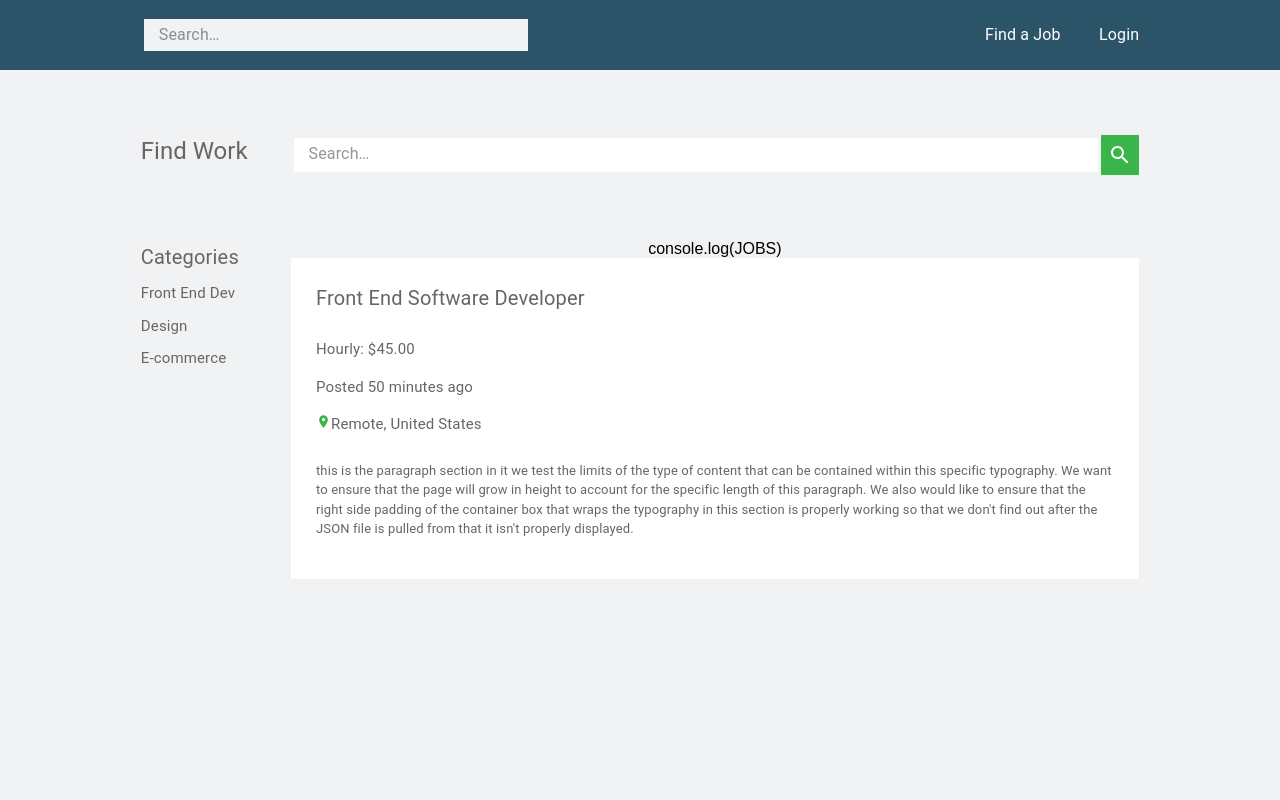
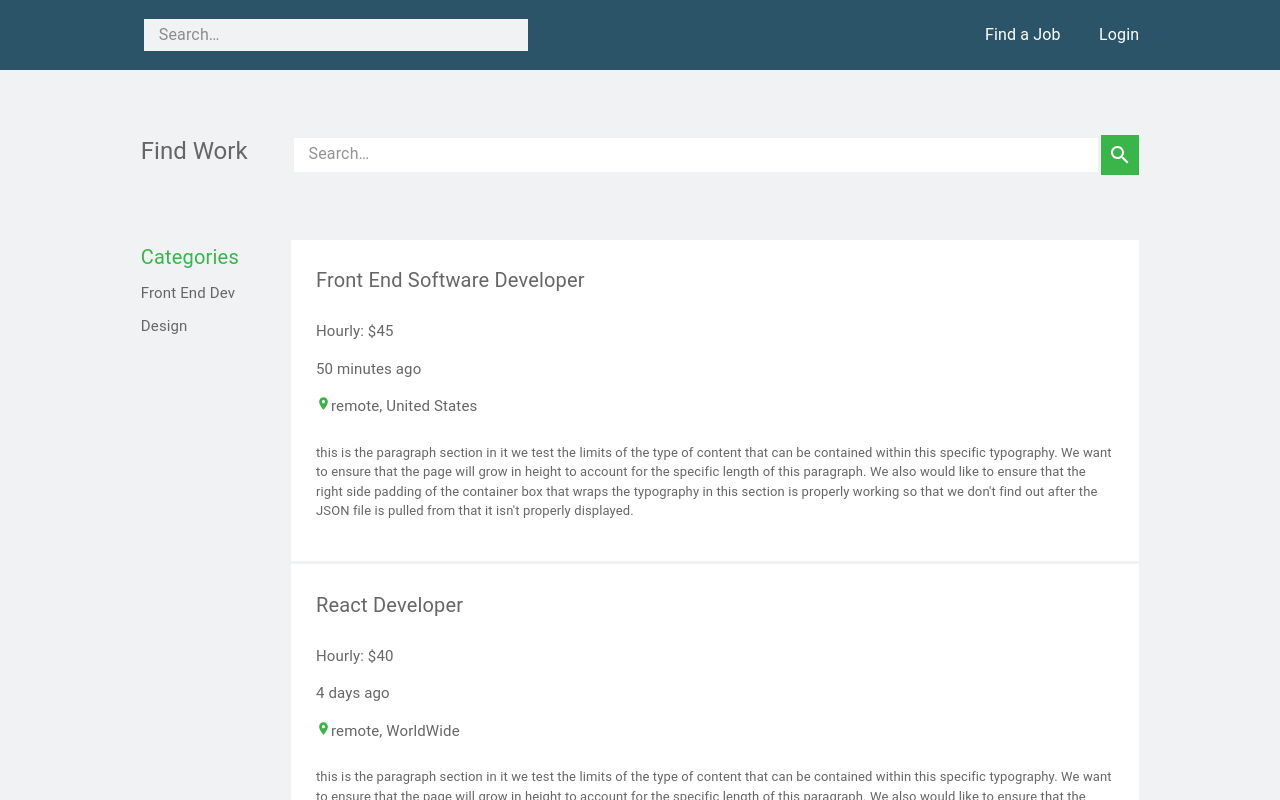
Before and after one commit to Tkogiah/upwork-clone, a React (Create React App) app: page /jobs in a window 1280 px wide. Shown: the top 800 px of the page. Built offline with nearby package versions, Linux system fonts and the light colour scheme.

Commit message:
completed job board page

```diff
--- a/src/App.js
+++ b/src/App.js
@@ -1,10 +1,9 @@
 import "./styles.css";
 import { Routes, Route, Link, useNavigate } from "react-router-dom";
 import Login from "./Login.js";
-import JobBoard from "./JobBoard";
-import JobDetail from "./JobDetail";
 import { useEffect } from "react";
 
+import JobDetail from "./JobDetail";
 import JOBS from './Jobs.js'
 import { useState } from "react";
 import Layout from "./Layout";
@@ -26,7 +25,7 @@ export default function App() {
     <div className="App">
       <Routes>
         <Route path="/" element={<Login setLoggedIn={setLoggedIn}/>} />
-        <Route path="/jobs" element={<Layout setAllJobs={setAllJobs} />}/>
+        <Route path="/jobs" element={<Layout allJobs={ allJobs }/>}/>
         <Route path="/job/:id" element={<JobDetail />} />
       </Routes>
     </div>
--- /dev/null
+++ b/src/Categories.js
@@ -0,0 +1,19 @@
+import { Box } from "@mui/system";
+import React from "react";
+import { AsideTypography } from "./StyledComponents";
+
+export function Categories({JOB_CATEGORIES, setCurrentCategory, currentCategory}) {
+
+    return (
+    <>
+        { JOB_CATEGORIES.map(category => (
+            <Box key={category}>
+                <AsideTypography
+                sx={currentCategory === category ? {color: "#39B54A"}: {}}
+                onClick={() => setCurrentCategory(category)}>
+                    {category}
+                </AsideTypography>
+            </Box>
+        ))}
+    </>)
+}
--- a/src/JobBoard.js
+++ b/src/JobBoard.js
@@ -1,12 +1,16 @@
-import { Box } from "@mui/system";
 import { ColumnBox, MainTypography } from "./StyledComponents"
 import LocationOnIcon from '@mui/icons-material/LocationOn';
+import { Link } from "react-router-dom";
 
-export default function JobBoard({setAllJobs}) {
+export default function JobBoard({ filteredJobs }) {
   return (
     <>
-    console.log(JOBS)
-      <ColumnBox BGC='white' sx={{
+    { filteredJobs.map(job => {
+      return (
+        <ColumnBox
+        key={ job.id }
+        BGC='white'
+        sx={{
         width: '100%',
         height: 'auto',
         boxSizing: 'border-box',
@@ -16,26 +20,29 @@ export default function JobBoard({setAllJobs}) {
             boxSizing: 'border-box',
             padding: '3% 3%'
           }}>
+            <Link style={{color: '#666666', textDecoration: 'none'}} to={`/job/${job.id}`}>
               <MainTypography
-            onClick={() => setAllJobs(true)}
               sx={{
               fontSize: '20px',
               paddingBottom: '25px'
               }}>
-            Front End Software Developer
+
+                {job.title}
+              </MainTypography>
+            </Link>
+            <MainTypography>
+              Hourly: ${job.hourlyUSD}
             </MainTypography>
             <MainTypography>
-            Hourly: $45.00
-          </MainTypography>
-          <MainTypography>
-            Posted 50 minutes ago
+              {job.postedTime}
             </MainTypography>
             <MainTypography>
               <LocationOnIcon sx={{
                 color: '#39B54A',
                 fontSize: '15px'
               }}/>
-            Remote, United States
+              {job.remote ? 'remote, ' : ''}
+              {job.location}
             </MainTypography>
             <MainTypography sx={{
               paddingTop: '10px',
@@ -45,6 +52,9 @@ export default function JobBoard({setAllJobs}) {
             </MainTypography>
           </ColumnBox>
         </ColumnBox>
+      )
+    }) }
+
     </>
   );
 }
--- a/src/Layout.js
+++ b/src/Layout.js
@@ -1,18 +1,35 @@
-import { Box } from "@mui/system";
-import { RowBox, LayoutBox, ColumnBox, AsideTypography, Search, SearchButton, StyledInputBase} from "./StyledComponents"
-import SearchIcon from '@mui/icons-material/Search'
+import { Categories } from './Categories';
+import { SearchLayout } from './SearchLayout';
+import { RowBox, LayoutBox, ColumnBox, AsideTypography } from "./StyledComponents"
+import { useState } from 'react';
 
 import Navbar from "./Navbar";
 import JobBoard from "./JobBoard";
 
-export default function Layout({setAllJobs}) {
-  return (
-    <Box>
+
+export default function Layout({ allJobs }) {
+    const[currentCategory, setCurrentCategory] = useState(allJobs)
+
+    const JOB_CATEGORIES = []
+    const FILTERED_JOBS = []
+
+    for(let job of allJobs) {
+        if(!JOB_CATEGORIES.includes(job.category)) {
+            JOB_CATEGORIES.push(job.category)
+        }
+    }
+    for(let job of allJobs) {
+        if (job.category === currentCategory) {
+            FILTERED_JOBS.push(job)
+        }
+    }
+    console.log(FILTERED_JOBS)
+    return (
+    <ColumnBox>
       <Navbar />
       <LayoutBox>
             <RowBox sx={{
             width: '100%',
-            height: '100%',
             boxSizing: 'border-box'
             }}>
                 {/* LEFT SIDE CONTAINER */}
@@ -28,46 +45,36 @@ export default function Layout({setAllJobs}) {
                     }}>
                         Find Work
                     </AsideTypography>
-                    <AsideTypography sx={{
-                    fontSize: '20px'
-                    }}>
+                    <AsideTypography
+                    onClick={() => setCurrentCategory(allJobs)}
+                    sx={
+                    currentCategory === allJobs
+                    ? {color: "#39B54A", fontSize: '20px'}
+                    : {fontSize: '20px'}
+                    }
+                    >
                         Categories
                     </AsideTypography>
-                    <AsideTypography>
-                        Front End Dev
-                    </AsideTypography>
-                    <AsideTypography>
-                        Design
-                    </AsideTypography>
-                    <AsideTypography>
-                        E-commerce
-                    </AsideTypography>
+                    <Categories
+                    JOB_CATEGORIES={ JOB_CATEGORIES }
+                    setCurrentCategory={ setCurrentCategory}
+                    currentCategory={currentCategory}
+                    />
                 </ColumnBox>
 
                 {/* RIGHT SIDE CONTAINER */}
                 <ColumnBox sx={{
                 width: '85%',
-                height: '100%'
+                height: 'auto'
                 }}>
-                    <RowBox sx={{
-                    width: '100%',
-                    marginBottom: '65px'
-                    }}>
-                        <Search sx={{
-                        border: `3px solid #f0f2f4`,
-                        width: '100%',
-                        backgroundColor: 'white'
-                        }}>
-                            <StyledInputBase placeholder="Search…" />
-                        </Search>
-                        <SearchButton>
-                            <SearchIcon />
-                        </SearchButton>
-                    </RowBox>
-                    <JobBoard setAllJobs={setAllJobs}/>
+                    <SearchLayout     />
+                    {currentCategory === allJobs
+                        ?<JobBoard filteredJobs={ allJobs }/>
+                        :<JobBoard filteredJobs={ FILTERED_JOBS }/>
+                    }
                 </ColumnBox>
             </RowBox>
         </LayoutBox>
-    </Box>
+    </ColumnBox>
   );
 }
--- a/src/Login.js
+++ b/src/Login.js
@@ -1,4 +1,4 @@
-import { PrimaryButton, PrimaryInput, MainBox, BodyBox } from "./StyledComponents";
+import { PrimaryButton, PrimaryInput, MainBox, LoginContainer } from "./StyledComponents";
 import { InputAdornment } from "@mui/material";
 import { FormControl } from "@mui/material";
 import { AccountCircle } from "@mui/icons-material";
@@ -7,7 +7,7 @@ import { Typography } from "@mui/material";
 
 export default function Login({setLoggedIn}) {
   return (
-    <BodyBox>
+    <LoginContainer>
       <MainBox sx={{ '& > :not(style)': { m: 1 } }} component="form">
         <Typography variant="h5" sx={{ p: '20px 0 10px 0', color: '#666666'}}>
           Log in
@@ -48,6 +48,6 @@ export default function Login({setLoggedIn}) {
         </FormControl>
     </MainBox>
 
-    </BodyBox>
+    </LoginContainer>
   );
 }
--- /dev/null
+++ b/src/SearchLayout.js
@@ -0,0 +1,22 @@
+import SearchIcon from '@mui/icons-material/Search'
+import { RowBox, Search, SearchButton, StyledInputBase } from './StyledComponents'
+
+export function SearchLayout({}) {
+  return (
+    <RowBox sx={{
+    width: '100%',
+    marginBottom: '65px'
+    }}>
+        <Search sx={{
+        border: `3px solid #f0f2f4`,
+        width: '100%',
+        backgroundColor: 'white'
+        }}>
+            <StyledInputBase placeholder="Search…" />
+        </Search>
+        <SearchButton>
+            <SearchIcon />
+        </SearchButton>
+    </RowBox>
+  )
+}
--- a/src/StyledComponents.js
+++ b/src/StyledComponents.js
@@ -68,10 +68,10 @@ export const NavToolbar = styled(Toolbar)(() => ({
   justifyContent: 'space-between'
 }));
 
-export const BodyBox = styled(Box)(() => ({
+export const LoginContainer = styled(Box)(() => ({
   backgroundColor: '#f0f2f4',
   width: '100vw',
-  height: '99vh',
+  height: '100vh',
   margin: 'none',
   display: 'flex',
   flexDirection: 'column',
@@ -83,14 +83,14 @@ export const BodyBox = styled(Box)(() => ({
 export const LayoutBox = styled(Box)(() => ({
   backgroundColor: '#f0f2f4',
   width: '100vw',
-  height: '99vh',
+  minHeight: '100vh',
   margin: 'none',
   display: 'flex',
   flexDirection: 'column',
-  justifyContent: 'center',
+
   alignItems: 'center',
   boxSizing: 'border-box',
-  padding: '65px 11vw 0px 11vw',
+  padding: '65px 11vw 0px 11vw'
 }));
 
 export const Search = styled('div')(() => ({
```
Lines whose indentation alone changed are shown as unchanged.
